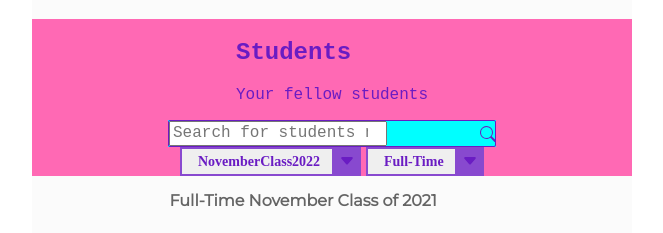
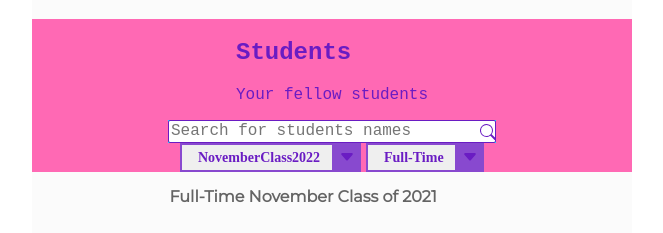
Before and after one commit to Laaaaar5/student-hub-design, a plain HTML site: page index.html in a window 1280 px wide. Shown: the part 61-294 px from the top of the page, without its empty margins (308-971 px from the left). Drawn offline with nearby package versions, Linux system fonts and the light colour scheme.

Commit message:
searchbar fixed

```diff
--- a/index.html
+++ b/index.html
@@ -33,7 +33,7 @@
             </div>
             <div>
                 <div class="interface-search">
-                    <form action="" class="searchbar">
+                    <form action="search" class="searchbar">
                         <label for="searchbar"></label>
                         <input type="search" id="search" name="searchbar" placeholder="Search for students names">
                     </form>
--- a/style.css
+++ b/style.css
@@ -62,10 +62,10 @@ html {
   width: 328px;
 }
 
-.searchbar {
+#search {
   border: 1.75px solid #6a1cc3;
   border-radius: 2px;
-  position: relative;
+  width: 100%;
 }
 
 .searchbar-logo {
```
